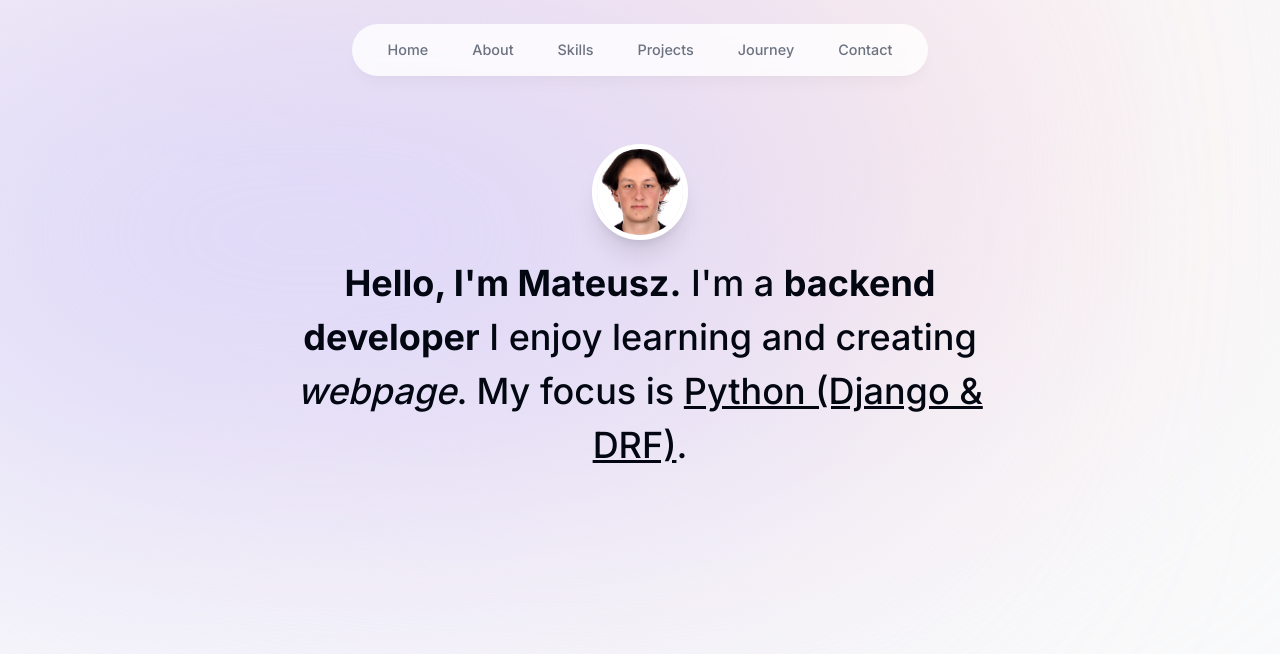
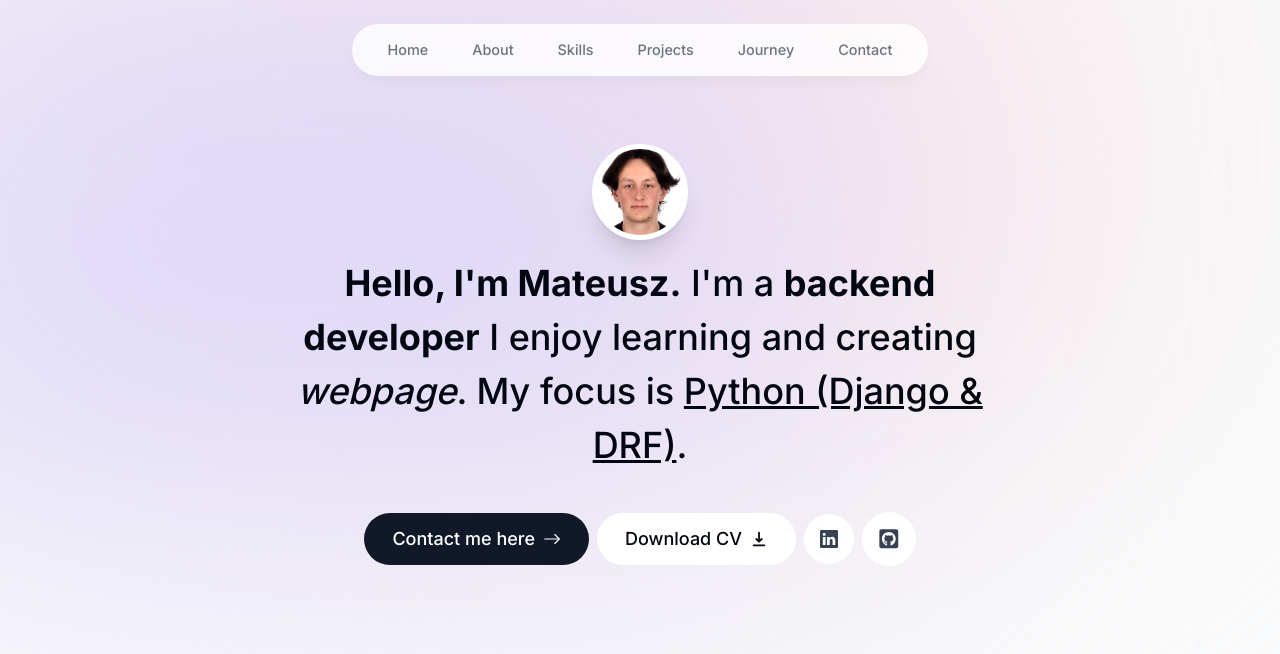
Before and after one commit to Zenkovsky03/portfolio, a Next.js app: page / in a window 1280 px wide. Shown: the top 654 px of the page. Built offline with nearby package versions, Linux system fonts and the light colour scheme.

Commit message:
edit: intro section

```diff
--- a/components/intro.tsx
+++ b/components/intro.tsx
@@ -1,15 +1,19 @@
 "use client";
 
+import Link from "next/link";
+import {BsArrowRight, BsLinkedin} from "react-icons/bs";
+import { HiDownload } from "react-icons/hi";
 import React from "react";
-import Image from 'next/image'
+import Image from 'next/image';
 import { motion } from "framer-motion";
+import {FaGithubSquare} from "react-icons/fa";
 
-export default function Intro(){
+export default function Intro() {
     return (
         <section className="mb-28 max-w-[50rem] text-center sm:mb-0">
             <div className="flex items-center justify-center">
                 <div className="relative">
-                    <motion.div initial={{opacity: 0, scale: 0}} animate={{opacity: 1, scale: 1}} transition={{ type: "tween", duration: 0.2 }}>
+                    <motion.div initial={{opacity: 0, scale: 0}} animate={{opacity: 1, scale: 1}} transition={{type: "tween", duration: 0.2}}>
                         <Image
                             src="/profile_image.jpg"
                             alt="Matthew Zanesky Image"
@@ -22,12 +26,20 @@ export default function Intro(){
                     </motion.div>
                 </div>
             </div>
-            <motion.p className="mb-10 mt-4 px-4 text-2xl font-medium !leading-[1.5] sm:text-4xl" initial={{opacity: 0, y: 100}} animate={{opacity: 1, y: 0}}>
+            <motion.p className="mb-10 mt-4 px-4 text-2xl font-medium !leading-[1.5] sm:text-4xl"
+                      initial={{opacity: 0, y: 100}} animate={{opacity: 1, y: 0}}>
                 <span className="font-bold">Hello, I'm Mateusz.</span> I'm a{" "}
                 <span className="font-bold">backend developer</span> I enjoy
                 learning and creating<span className="italic"> webpage</span>. My focus is{" "}
                 <span className="underline">Python (Django & DRF)</span>.
             </motion.p>
+            <motion.div className="flex flex-col sm:flex-row items-center justify-center gap-2 px-4 text-lg font-medium"
+                        initial={{opacity: 0, y: 100}} animate={{opacity: 1, y: 0}} transition={{delay: 0.1,}}>
+                <Link href="#contact" className="bg-gray-900 text-white px-7 py-3 flex items-center gap-2 rounded-full">Contact me here <BsArrowRight/></Link>
+                <a href="" className="bg-white px-7 py-3 flex items-center gap-2 rounded-full">Download CV <HiDownload/></a>
+                <a href="" className="bg-white p-4 text-gray-700 flex items-center gap-2 rounded-full"><BsLinkedin/></a>
+                <a href="" className="bg-white p-4 text-gray-700 flex items-center gap-2 rounded-full text-[1.35rem]"><FaGithubSquare/></a>
+            </motion.div>
         </section>
     )
 }
```
